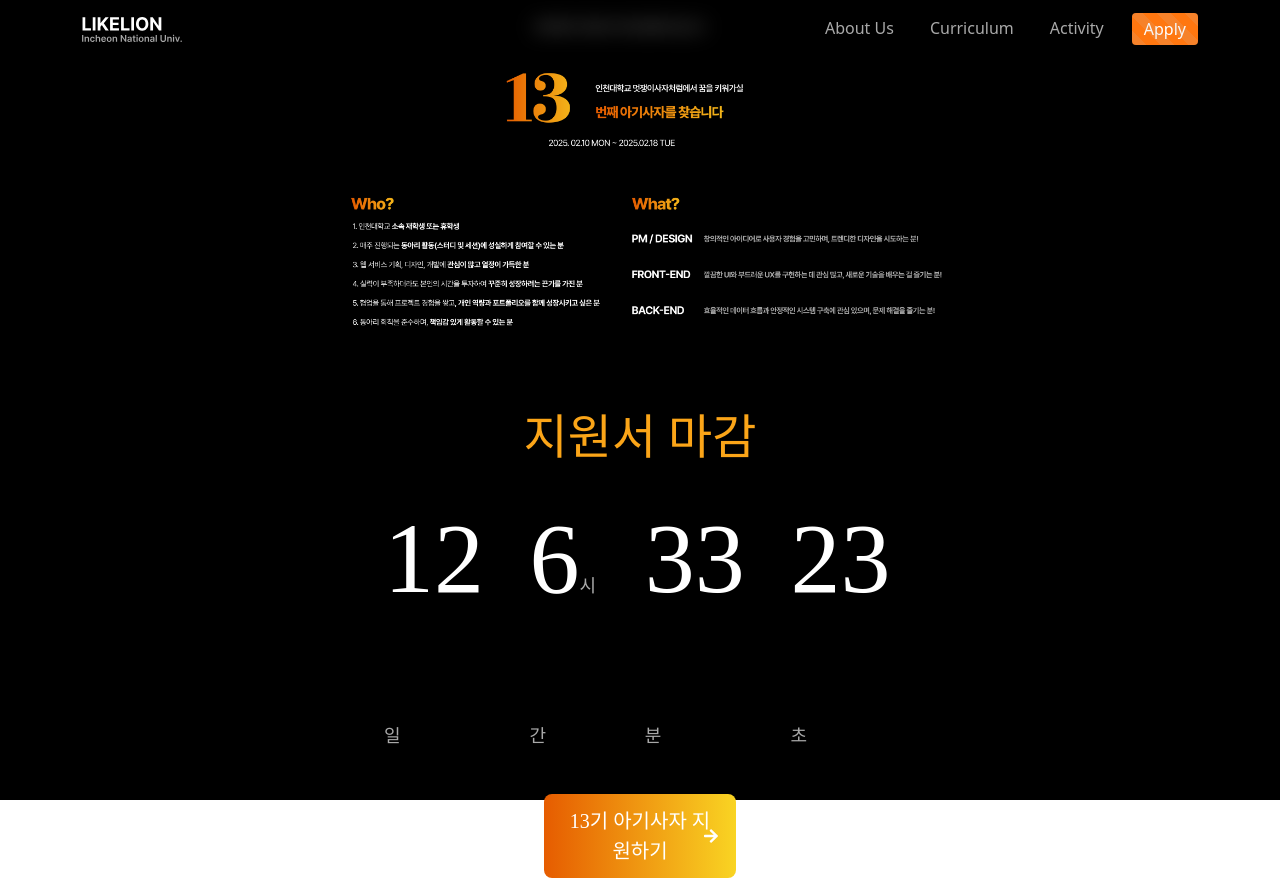
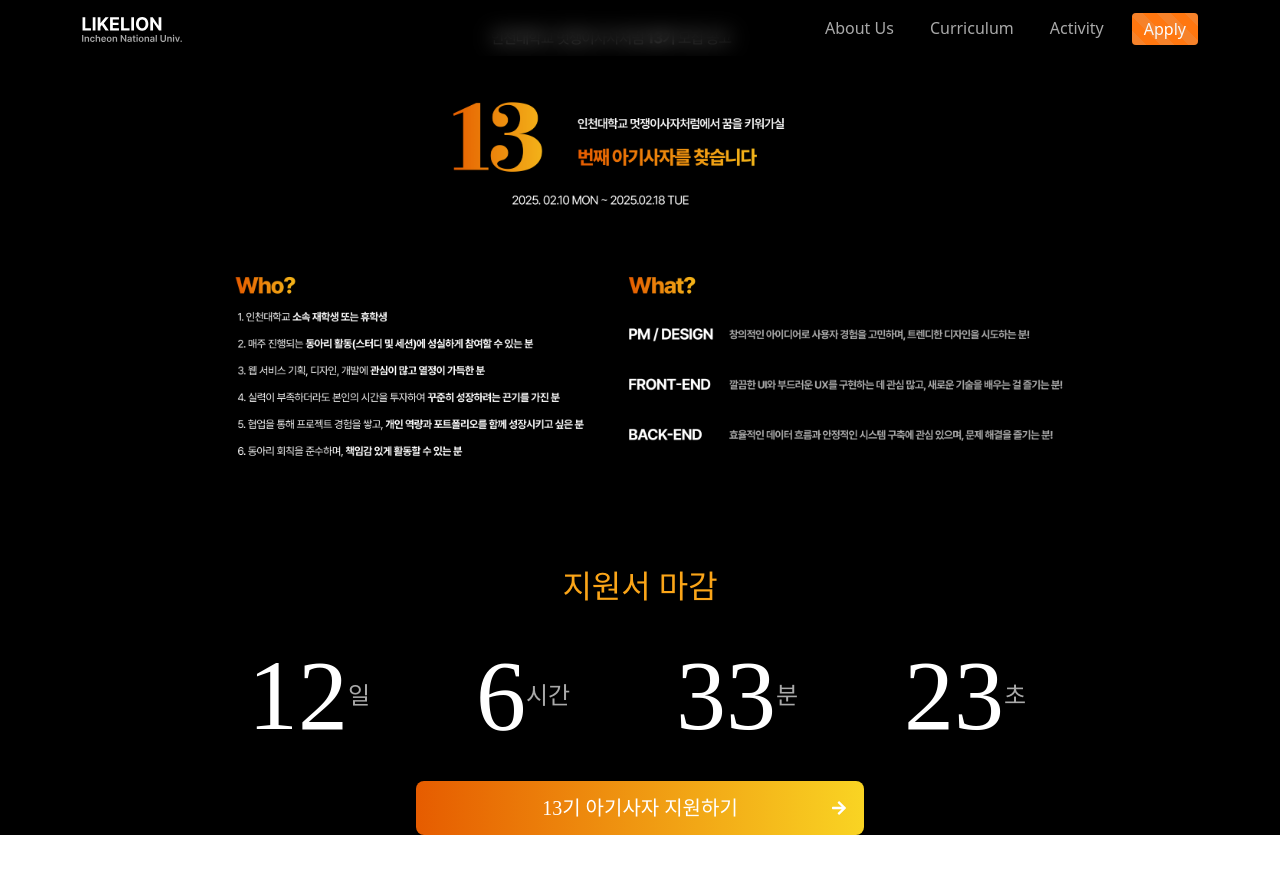
Before and after one commit to Kwon2do/likelion-13th-homepage, a React (Create React App) app in the folder web/: page /apply in a window 1280 px wide. After the commit the page ends 835 px from the top, so only its background shows below. Built offline with nearby package versions, Linux system fonts and the light colour scheme; a web font is replaced by a local one.

Commit message:
apply page 깨짐 현상 수정

```diff
--- a/web/src/pages/Apply/Counter.tsx
+++ b/web/src/pages/Apply/Counter.tsx
@@ -41,7 +41,7 @@ const CountdownTimer: React.FC<CountdownTimerProps> = ({ deadline }) => {
 
   // 클릭 이벤트 핸들러: 화면 너비에 따라 다르게 처리
   const handleApplyClick = () => {
-    if (window.innerWidth > 768) {
+    if (window.innerWidth > 900) {
       // PC 버전: 페이지 이동
       navigate("/apply/form");
     } else {
@@ -90,25 +90,22 @@ const CountdownTimer: React.FC<CountdownTimerProps> = ({ deadline }) => {
 
 export default CountdownTimer;
 
-// 스타일드 컴포넌트 (변경 없음)
 const TimerWrapper = styled.div`
-  width: 50vw;
+  width: 70vw;
   display: flex;
   flex-direction: column;
   justify-content: center;
   gap: 10px;
   align-items: center;
   @media (max-width: 768px) {
-    width: 60vw;
-    display: flex;
-    bottom: 20vh;
+    width: 70vw;
   }
 `;
 
 const TitleText = styled.div`
   color: #fba518;
   font-family: "Pretendard-extra-Bold";
-  font-size: 48px;
+  font-size: 32px;
   display: flex;
   flex-direction: column;
   justify-content: center;
@@ -118,29 +115,38 @@ const TitleText = styled.div`
   }
 `;
 
-const Unit = styled.span`
+const Unit = styled.div`
+  width: 50px;
   color: darkgray;
-  font-size: 18px;
+  font-size: 24px !important;
 `;
 const TimeContainer = styled.div`
-  width: 40vw;
+  width: 50vw;
   display: flex;
   justify-content: center;
-  gap: 40px;
+  gap: 100px;
   align-items: center;
   font-size: 100px;
   @media (max-width: 768px) {
-    width: 80vw;
+    width: 40vw;
     font-size: 24px;
+    gap: 50px;
   }
 `;
 
-const TimeText = styled.span`
+const TimeText = styled.div`
+  width: 10vw !important;
+  display: flex;
+  justify-content: center;
+  align-items: center;
   font-family: "Pretendard-Bold";
   color: white !important;
+  @media (max-width: 768px) {
+    width: 40px !important;
+  }
 `;
 const ApplyButton = styled.button`
-  width: 30%;
+  width: 50%;
   background: linear-gradient(to right, #e65c00, #f9d423);
   color: white;
   font-size: 20px;
--- a/web/src/pages/Apply/index.tsx
+++ b/web/src/pages/Apply/index.tsx
@@ -10,7 +10,7 @@ export default function Apply() {
 }
 
 const ApplyBanner = styled.img`
-  width: 50%;
+  width: 70%;
   height: auto;
   object-fit: cover;
   @media (max-width: 768px) {
@@ -20,10 +20,10 @@ const ApplyBanner = styled.img`
 
 const PageWrapper = styled.div`
   width: 100%;
-  height: 100vh;
+  min-height: 100vh;
   display: flex;
   flex-direction: column;
-  justify-content: space-evenly;
+  justify-content: space-around;
   align-items: center;
   background-color: black;
 `;
```
